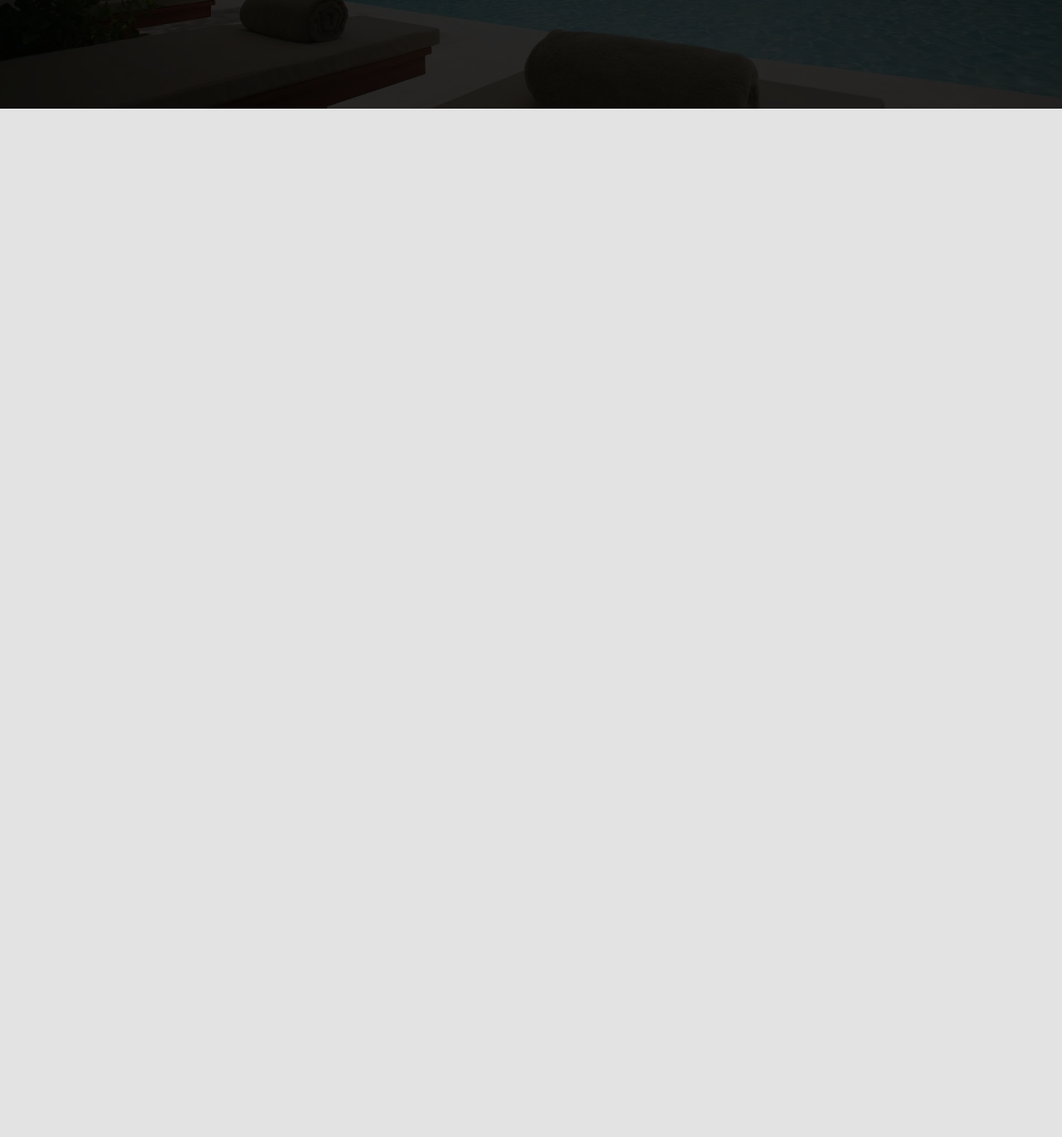
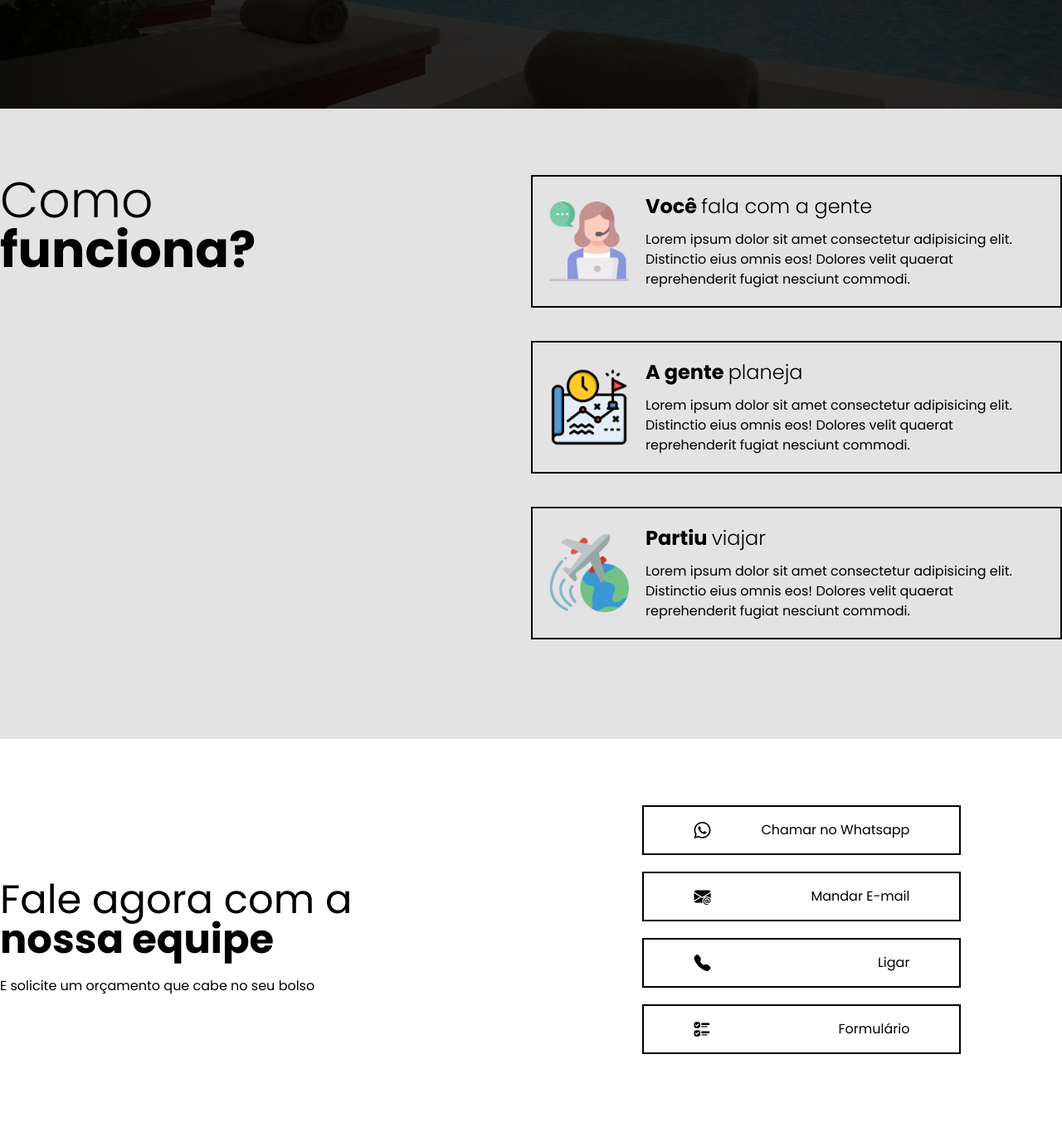
Before and after one commit to eudeda/SiteViagens, a website: page index.html in a window 1280 px wide. Shown: the part 2929-4300 px from the top of the page at 83% size. Before the commit the page ends 3060 px from the top, so only its background shows below. Drawn offline with nearby package versions, Linux system fonts and the light colour scheme.

Commit message:
Como funciona section done.

```diff
--- a/index.html
+++ b/index.html
@@ -124,8 +124,97 @@
                 </div>
 
             </div>
+            <div class="absolute top-0 left-0 h-full w-full bg-[#000000d7] z-[1]"></div> <!-- overlay -->
+        </section>
 
-            <div class="absolute top-0 left-0 h-full w-full bg-[#000000d7] z-[1]"></div>
+        <section class="py-20">
+            <div class="view flex">
+
+                <div class="flex-1 ">
+                    <div class="sticky top-1/2 pb-9">
+                        <h3 class="text-6xl font-light">Como<span class="block font-semibold">funciona?</span></h3>
+                    </div>
+                </div>
+
+                <div class="flex-1">
+
+                    <article class="flex items-center border-2 border-black gap-5 p-5 mb-10">
+
+                        <div>
+                            <img class="max-w-24" src="imgs/atendimento-ao-cliente.webp" alt="atendimento ao cliente">
+                        </div>
+
+                        <div>
+                            <h4 class="text-2xl font-bold mb-3">Você <span class="font-light">fala com a gente</span></h4>
+                            <p class="text-base">Lorem ipsum dolor sit amet consectetur adipisicing elit. Distinctio eius omnis eos! Dolores velit quaerat reprehenderit fugiat nesciunt commodi.</p>
+                        </div>
+
+                    </article>
+
+                    <article class="flex items-center border-2 border-black gap-5 p-5 mb-10">
+
+                        <div>
+                            <img class="max-w-24" src="imgs/planejamento.webp" alt="atendimento ao cliente">
+                        </div>
+
+                        <div>
+                            <h4 class="text-2xl font-bold mb-3">A gente <span class="font-light">planeja</span></h4>
+                            <p class="text-base">Lorem ipsum dolor sit amet consectetur adipisicing elit. Distinctio eius omnis eos! Dolores velit quaerat reprehenderit fugiat nesciunt commodi.</p>
+                        </div>
+
+                    </article>
+
+                    <article class="flex items-center border-2 border-black gap-5 p-5 mb-10">
+
+                        <div>
+                            <img class="max-w-24" src="imgs/viagem.webp" alt="atendimento ao cliente">
+                        </div>
+
+                        <div>
+                            <h4 class="text-2xl font-bold mb-3">Partiu <span class="font-light">viajar</span></h4>
+                            <p class="text-base">Lorem ipsum dolor sit amet consectetur adipisicing elit. Distinctio eius omnis eos! Dolores velit quaerat reprehenderit fugiat nesciunt commodi.</p>
+                        </div>
+
+                    </article>
+
+                </div>
+
+            </div>
+        </section>
+
+        <section class="bg-white py-20">
+            <div class="view">
+                <article class="flex items-center gap-x-[350px]">
+
+                    <div>
+                        <h3 class="text-5xl mb-5">Fale agora com a <span class="block font-bold">nossa equipe</span></h3>
+                        <p class="">E solicite um orçamento que cabe no seu bolso</p>
+                    </div>
+
+                    <div class="w-96">
+
+                        <a href="#" class="">
+                            <button class="flex items-center justify-between py-0 px-[60px] w-full h-[60px] mx-auto mt-0 mb-5 border-2 border-black
+                            hover:bg-black hover:text-white duration-300"><i class="bi bi-whatsapp text-xl"></i> <p>Chamar no Whatsapp</p></button>
+                        </a>
+
+                        <a href="#" class="">
+                            <button class="flex items-center justify-between py-0 px-[60px] w-full h-[60px] mx-auto mt-0 mb-5 border-2 border-black
+                            hover:bg-black hover:text-white duration-300"><i class="bi bi-envelope-at-fill text-xl"></i> <p>Mandar E-mail</p></button>
+                        </a>
+                        <a href="#" class="">
+                            <button class="flex items-center justify-between py-0 px-[60px] w-full h-[60px] mx-auto mt-0 mb-5 border-2 border-black
+                            hover:bg-black hover:text-white duration-300"><i class="bi bi-telephone-fill text-xl"></i> <p>Ligar</p></button>
+                        </a>
+                        <a href="#" class="">
+                            <button class="flex items-center justify-between py-0 px-[60px] w-full h-[60px] mx-auto mt-0 mb-5 border-2 border-black
+                            hover:bg-black hover:text-white duration-300"><i class="bi bi-ui-checks text-xl"></i> <p>Formulário</p></button>
+                        </a>
+
+                    </div>
+
+                </article>
+            </div>
         </section>
     </main>
 </body>
```
Also changed, not shown: css/output.css.
